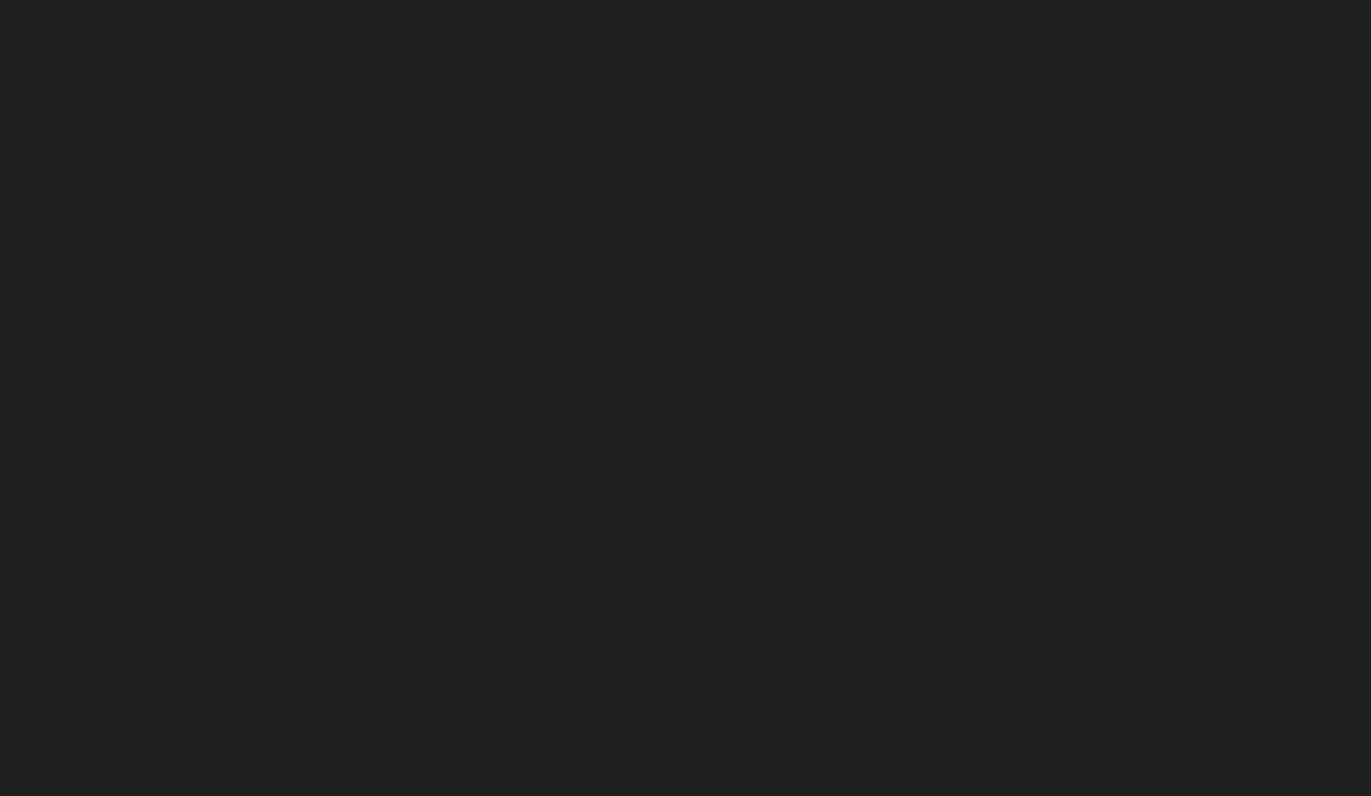
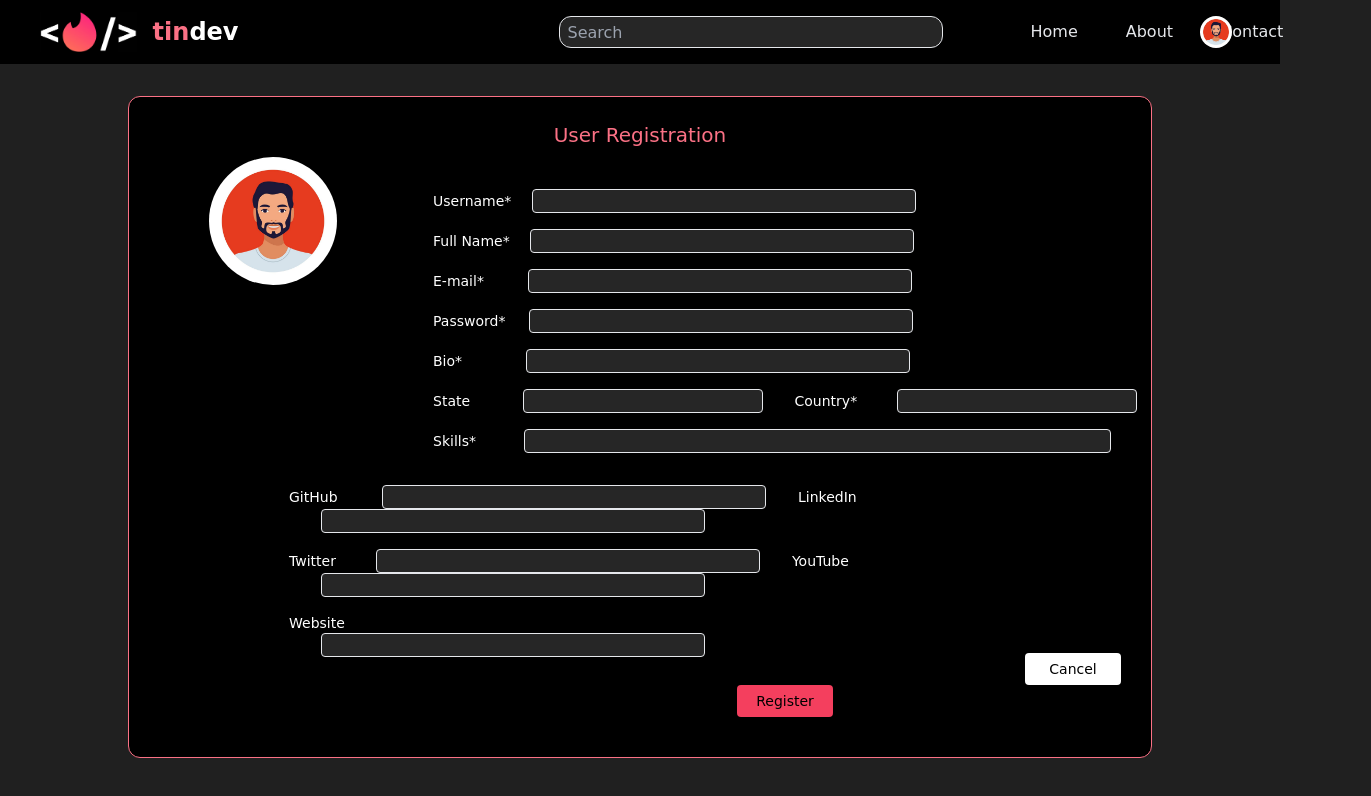
Before and after one commit to suraj2860/tin-dev, a React (Vite) app in the folder frontend/: page /register in a window 1280 px wide. Before the commit this address had no page. Shown: the top 796 px of the page, 1371 px wide, since content can reach past the window. Built offline with nearby package versions, Linux system fonts and the light colour scheme.

Commit message:
add Login, Register and Profile Card

```diff
--- a/frontend/src/App.jsx
+++ b/frontend/src/App.jsx
@@ -1,7 +1,8 @@
 import { useState } from 'react'
-import Navbar from './components/Navbar'
 import { BrowserRouter, Routes, Route } from 'react-router-dom'
 import Home from './components/Home'
+import Register from './components/Register'
+import Login from './components/Login'
 
 function App() {
 
@@ -10,6 +11,8 @@ function App() {
       <BrowserRouter>
         <Routes>
           <Route path='/' element={<Home />} />
+          <Route path='/register' element={<Register />} />
+          <Route path='/login' element={<Login />} />
         </Routes>
       </BrowserRouter>
     </>
--- /dev/null
+++ b/frontend/src/components/Login.jsx
@@ -0,0 +1,63 @@
+import React, { useState } from 'react';
+import Navbar from './Navbar';
+import { useNavigate } from 'react-router';
+
+const Login = () => {
+
+  const [username, setUsername] = useState("");
+  const [password, setPassword] = useState("");
+  const navigate = useNavigate();
+
+  const handleLogin = () => {
+    fetch("http://localhost:8000/api/v1/users/login", {
+      method: 'POST',
+      body: JSON.stringify({
+        username: username,
+        password: password
+      }),
+      headers: {
+        'Content-Type': 'application/json' // Specify JSON content type
+      }
+    }).then(res => res.json())
+      .then(res => {
+        if (res.success) {
+
+          document.cookie = `accessToken=${res.data.accessToken}; path=/`;
+          document.cookie = `refreshToken=${res.data.refreshToken}; path=/`;
+
+          navigate('/');
+        }
+      }).catch(err => console.log(err.message));
+  }
+
+  return (
+    <>
+      <Navbar />
+      <div className='flex justify-center mt-16'>
+        <div className='bg-black w-2/6 h-200 rounded-lg flex flex-col justify-center items-center text-white border border-rose-500'>
+          <h1 className='my-6 text-rose-400 text-xl font-semibold'>Login</h1>
+          <div className='flex flex-col '>
+            <label htmlFor="" className='mb-2'>Username</label>
+            <input
+              type="text"
+              value={username}
+              onChange={e => setUsername(e.target.value)}
+              className='text-sm h-8 w-96 py-1 px-2 rounded border border-white bg-neutral-800' />
+          </div>
+          <div className='flex flex-col mt-4'>
+            <label htmlFor="" className='mb-2'>Password</label>
+            <input
+              type="password"
+              value={password}
+              onChange={e => setPassword(e.target.value)}
+              className=' text-sm h-8 w-96 py-1 px-2 rounded border border-white bg-neutral-800' />
+          </div>
+          <button className='mt-10 bg-rose-500 text-black rounded w-80 mb-12 w-24 h-8' onClick={handleLogin}>Login</button>
+        </div>
+      </div>
+    </>
+
+  )
+}
+
+export default Login
--- a/frontend/src/components/ProfileCard.jsx
+++ b/frontend/src/components/ProfileCard.jsx
@@ -11,7 +11,7 @@ import { faLink } from '@fortawesome/free-solid-svg-icons'
 const ProfileCard = ({ user }) => {
     return (
         <>
-            <div className='bg-black h-60 w-96 rounded-lg transition-transform hover:scale-105 relative'>
+            <div className='bg-black h-60 w-96 rounded-lg transition-transform hover:scale-105 hover:border hover:border-rose-500 relative'>
                 <div className='flex'>
                     <div className='ml-4 mt-4 mb-2 w-20 h-20 overflow-hidden rounded-full'>
                         <img src={user?.avatar} className='w-full h-full object-cover' />
--- /dev/null
+++ b/frontend/src/components/Register.jsx
@@ -0,0 +1,152 @@
+import React, { useState, useEffect } from 'react';
+import Navbar from './Navbar';
+import defaultAvatar from '../assets/avatar.jpg'
+import { useNavigate } from 'react-router';
+import avatar from '../assets/user-avatar.jpg'
+
+
+const Register = () => {
+
+    const [username, setUsername] = useState("");
+    const [fullName, setFullName] = useState("");
+    const [email, setEmail] = useState("");
+    const [password, setPassword] = useState("");
+    const [avatar, setAvatar] = useState("");
+    const [bio, setBio] = useState("");
+    const [state, setstate] = useState("");
+    const [country, setCountry] = useState("");
+    const [skills, setSkills] = useState("");
+    const [github, setGithub] = useState("");
+    const [linkedin, setLinkedin] = useState("");
+    const [twitter, setTwitter] = useState("");
+    const [youtube, setYoutube] = useState("");
+    const [otherLink, setOtherLink] = useState("");
+
+    const navigate = useNavigate();
+
+    const handleImageUpload = (e) => {
+        const file = e.target.files[0];
+        if (file) setAvatar(file);
+
+        console.log(avatar);
+    };
+
+    const handleRegister = () => {
+        try {
+            const formData = new FormData();
+            formData.append('username', username);
+            formData.append('fullName', fullName);
+            formData.append('email', email);
+            formData.append('password', password);
+            formData.append('avatar', avatar);
+            formData.append('bio', bio);
+            formData.append('state', state);
+            formData.append('country', country);
+            formData.append('skills', skills);
+            formData.append('github', github);
+            formData.append('linkedin', linkedin);
+            formData.append('twitter', twitter);
+            formData.append('youtube', youtube);
+            formData.append('otherLink', otherLink);
+
+            // const formDataString = Array.from(formData).map(([key, value]) => `${key}=${value}`).join(' & ');
+            // console.log(formDataString);
+
+            fetch("http://localhost:8000/api/v1/users/register", {
+                method: "POST",
+                body: formData
+            })
+                .then((res) => res.json())
+                .then((res) => {
+                    console.log(res);
+                    if(res.success) {
+                        navigate('/');
+                    }
+                })
+                .catch(err => console.log(err.message));
+        } catch (error) {
+            throw new Error(error.message);
+        }
+    }
+
+    return (
+        <>
+            <Navbar />
+            <div className='flex justify-center flex-col  mt-8 bg-black mx-32 rounded-xl border border-rose-400 text-sm'>
+                <div className='flex justify-center'>
+                    <h1 className='text-xl mt-6 mb-2 text-rose-400'>User Registration</h1>
+                </div>
+                <div className='flex'>
+                    <label htmlFor="avatarInput" className='h-2'>
+                        <div className='ml-20 mb-2 w-32 h-32 overflow-hidden rounded-full cursor-pointer'>
+                            <img src={avatar ? URL.createObjectURL(avatar) : defaultAvatar} className='w-full h-full object-cover' />
+                        </div>
+                        <input
+                            id="avatarInput"
+                            type="file"
+                            accept="image/*"
+                            className='hidden'
+                            onChange={handleImageUpload}
+                        />
+                    </label>
+                    <div className='flex flex-col'>
+                        <div className='mt-8 m-2 ml-24'>
+                            <label>Username* </label>
+                            <input type="text" onChange={(e) => setUsername(e.target.value)} className='text-sm h-6 bg-neutral-800 rounded border ml-4 w-96' />
+                        </div>
+                        <div className='ml-24 m-2'>
+                            <label>Full Name* </label>
+                            <input type="text" onChange={(e) => setFullName(e.target.value)} className='text-sm h-6 bg-neutral-800 rounded border ml-4 w-96' />
+                        </div>
+                        <div className='ml-24 m-2'>
+                            <label>E-mail* </label>
+                            <input type="email" onChange={(e) => setEmail(e.target.value)} className=' text-sm h-6 bg-neutral-800 rounded border ml-10 w-96' />
+                        </div>
+                        <div className='ml-24 m-2'>
+                            <label>Password*</label>
+                            <input type="password" onChange={(e) => setPassword(e.target.value)} className='text-sm h-6 bg-neutral-800 rounded border ml-6 w-96' />
+                        </div>
+                        <div className='ml-24 m-2'>
+                            <label>Bio*</label>
+                            <input type="text" onChange={(e) => setBio(e.target.value)} className=' text-sm h-6 bg-neutral-800 rounded border ml-16 w-96' />
+                        </div>
+                        <div className='ml-24 m-2'>
+                            <label>State </label>
+                            <input type="text" onChange={(e) => setstate(e.target.value)} className='text-sm h-6 bg-neutral-800 rounded border ml-12 w-60' />
+                            <label className='ml-8'>Country*</label>
+                            <input type="text" onChange={(e) => setCountry(e.target.value)} className='text-sm h-6 bg-neutral-800 rounded border ml-10 w-60' />
+                        </div>
+                        <div className='ml-24 m-2'>
+                            <label>Skills*</label>
+                            <input type="text" onChange={(e) => setSkills(e.target.value)} className='text-sm h-6 bg-neutral-800 rounded border ml-12 w-10/12' />
+                        </div>
+                    </div>
+                </div>
+                <div className=' align-center ml-40 mt-6'>
+                    <label>GitHub </label>
+                    <input type="text" onChange={(e) => setGithub(e.target.value)} className=' text-sm h-6 bg-neutral-800 rounded border ml-10 w-96' />
+                    <label className='ml-8'>LinkedIn</label>
+                    <input type="text" onChange={(e) => setLinkedin(e.target.value)} className='text-sm h-6 bg-neutral-800 rounded border ml-8 w-96' />
+                </div>
+                <div className=' ml-40 mt-4'>
+                    <label> Twitter</label>
+                    <input type="text" onChange={(e) => setTwitter(e.target.value)} className='text-sm h-6 bg-neutral-800 rounded border ml-10 w-96' />
+                    <label className='ml-8'>YouTube </label>
+                    <input type="text" onChange={(e) => setYoutube(e.target.value)} className='text-sm h-6 bg-neutral-800 rounded border ml-8 w-96' />
+                </div>
+                <div className='flex ml-40 mt-4'>
+                    <div className=''>
+                        <label>Website </label>
+                        <input type="text" onChange={(e) => setOtherLink(e.target.value)} className='text-sm h-6 bg-neutral-800 rounded border ml-8 w-96' />
+                    </div>
+                    <div className='my-10'>
+                        <button className='bg-white text-black rounded w-20 ml-80 w-24 h-8'>Cancel</button>
+                        <button className='bg-rose-500 text-black rounded w-20 ml-8 w-24 h-8' onClick={handleRegister}>Register</button>
+                    </div>
+                </div>
+            </div>
+        </>
+    )
+}
+
+export default Register
```
